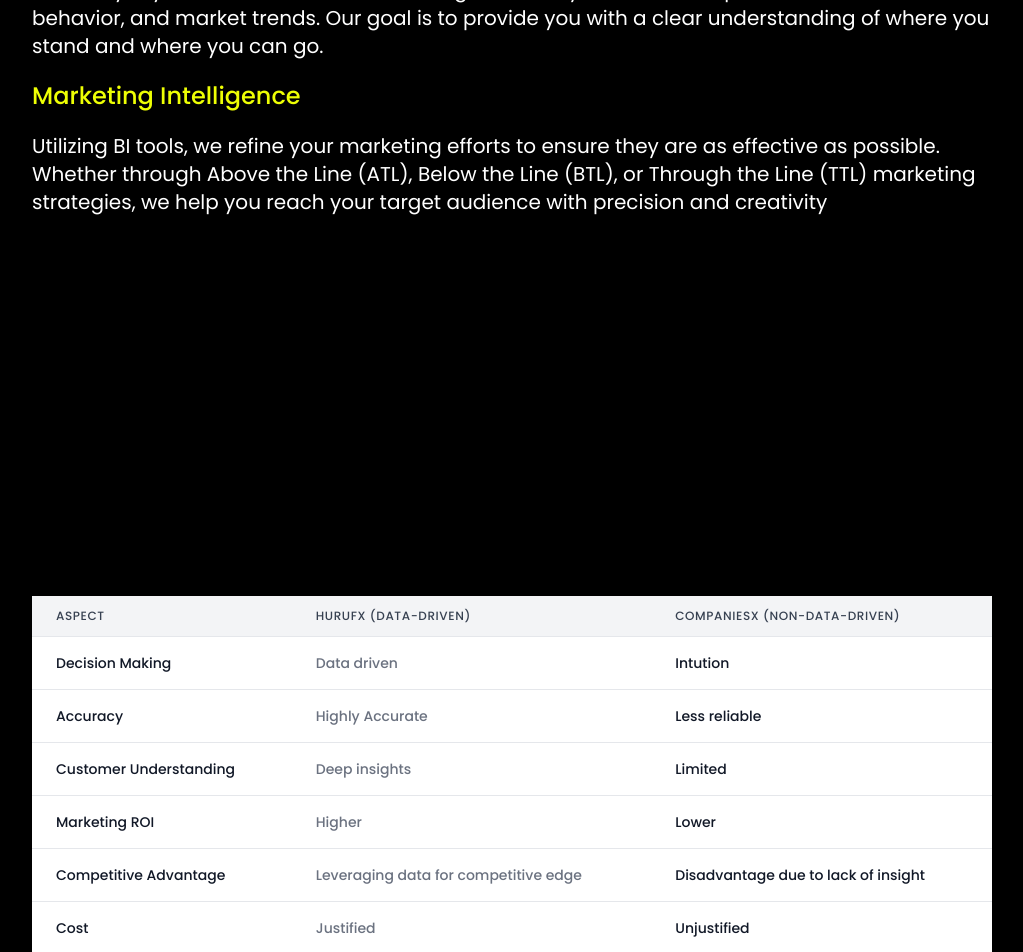
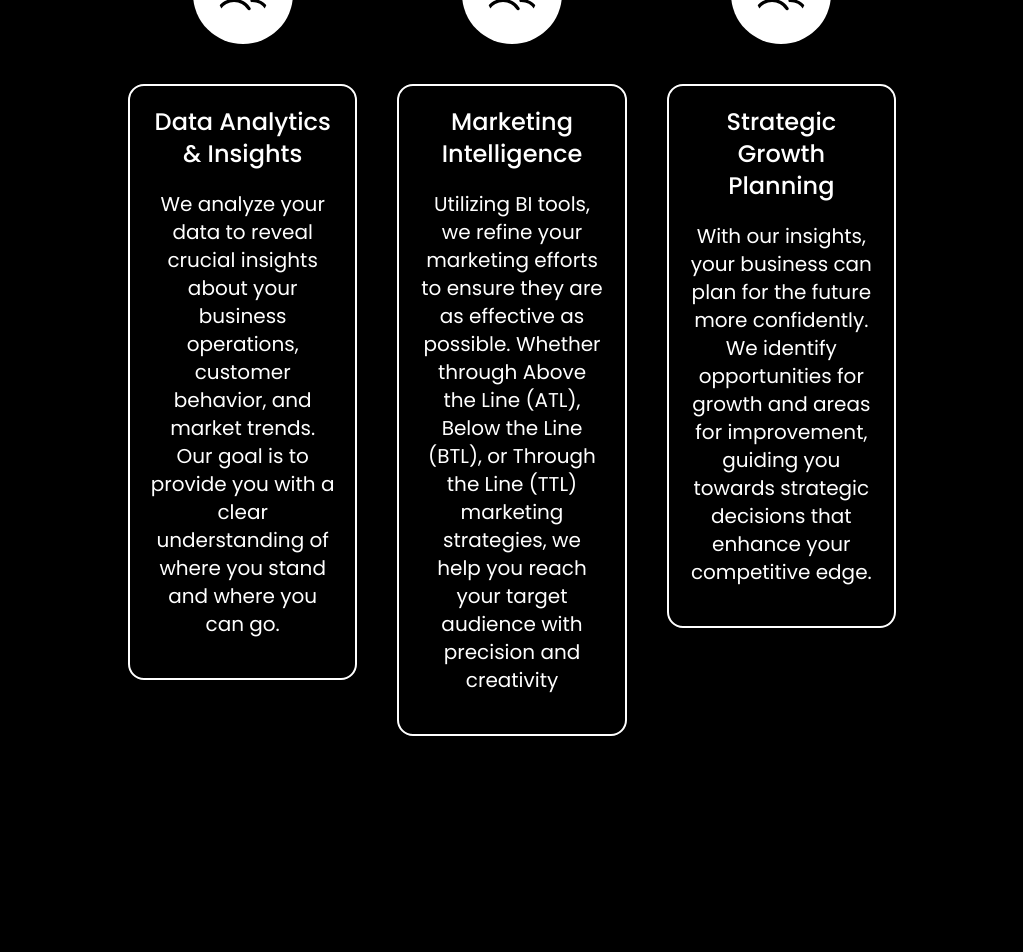
Before and after one commit to faysalewucse/hurufX-grizzly, a React (Vite) app: page /hurufx in a window 1280 px wide. Shown: the part 920-1872 px from the top of the page, without its empty margins (128-1151 px from the left). Built offline with nearby package versions, Linux system fonts and the light colour scheme.

Commit message:
fixed all issues and updates

```diff
--- a/src/pages/about-us/AboutUs.jsx
+++ b/src/pages/about-us/AboutUs.jsx
@@ -1,7 +1,7 @@
 const AboutUs = () => {
   return (
-    <div className="max-w-7xl text-secondary text-justify mx-auto py-28 md:py-40 px-4">
-      <div className="text-center mb-10">
+    <div className="max-w-7xl text-white text-center mx-auto py-28 md:py-40 px-4">
+      <div className="mb-10">
         <h1 className="text-2xl md:text-4xl font-bold mb-4">About HURUF</h1>
         <p className="md:text-lg text-white">
           Drawing its name from the Malay word for &apos;letters&apos;, HURUF
--- a/src/pages/branding-and-design/index.css
+++ b/src/pages/branding-and-design/index.css
@@ -1,7 +1,7 @@
 .inner-hero-banner {
   width: 100%;
   height: 100vh;
-  background: linear-gradient(-45deg, #1c3b21, #000, #1c3b21, #000);
+  background: linear-gradient(-45deg, #0097a7, #000, #0097a7, #000);
   background-size: 400% 400%;
   animation: gradient 15s ease infinite;
   display: flex;
--- a/src/pages/hrufx/HrufX.jsx
+++ b/src/pages/hrufx/HrufX.jsx
@@ -1,3 +1,4 @@
+import { Users } from "@phosphor-icons/react";
 import Table from "./Table";
 
 const HrufX = () => {
@@ -6,7 +7,7 @@
       <div className="max-w-7xl mx-auto">
         <div className="strokeme">
           <h1 className="text-black  text-center text-4xl md:text-6xl font-thin">
-            latest thoughts
+            latest thoughts &gt; HURUFx
           </h1>
         </div>
         <div>
@@ -24,24 +25,29 @@
             "Business Intelligence is the process of using technology to analyze data, transforming it into meaningful information that can inform business decisions. It involves collecting data from various sources, analyzing it, and presenting it in a way that is easy to understand, often through reports, dashboards, and visualizations."
           }
         />
-        <QAA
+        <div
+          className="flex md:flex-row flex-col md:w-4/5 md:mx-auto gap-10"
+          data-aos="fade-up"
+        >
+          <QAA2
             title={"Data Analytics & Insights"}
             description={
               "We analyze your data to reveal crucial insights about your business operations, customer behavior, and market trends. Our goal is to provide you with a clear understanding of where you stand and where you can go."
             }
           />
-        <QAA
+          <QAA2
             title={"Marketing Intelligence"}
             description={
               "Utilizing BI tools, we refine your marketing efforts to ensure they are as effective as possible. Whether through Above the Line (ATL), Below the Line (BTL), or Through the Line (TTL) marketing strategies, we help you reach your target audience with precision and creativity"
             }
           />
-        <QAA
+          <QAA2
             title={"Strategic Growth Planning"}
             description={
               "With our insights, your business can plan for the future more confidently. We identify opportunities for growth and areas for improvement, guiding you towards strategic decisions that enhance your competitive edge. "
             }
           />
+        </div>
         <QAA
           title={"What is Business Intelligence?"}
           description={
@@ -59,10 +65,23 @@
 const QAA = ({ title, description }) => {
   return (
     <div data-aos="fade-left" className="text-white my-5">
-      <h2 className="text-secondary font-medium text-xl md:text-2xl">
-        {title}
-      </h2>
+      <h2 className="text-white font-medium text-xl md:text-2xl">{title}</h2>
       <p className="md:text-xl my-5 leading-8">{description}</p>
     </div>
   );
 };
+
+const QAA2 = ({ title, description }) => {
+  return (
+    <div
+      data-aos="fade-left"
+      className="flex-1 text-white my-5 text-center flex flex-col gap-10 items-center"
+    >
+      <Users className="bg-white rounded-full text-[100px] text-black p-6" />
+      <div className="bg-black rounded-2xl border-2 border-white p-5">
+        <h2 className="text-white font-medium text-xl md:text-2xl">{title}</h2>
+        <p className="md:text-xl my-5 leading-8">{description}</p>
+      </div>
+    </div>
+  );
+};
--- a/src/pages/hrufx/Table.jsx
+++ b/src/pages/hrufx/Table.jsx
@@ -1,28 +1,28 @@
 const Table = () => {
   return (
-    <div className="my-10 max-w-7xl mx-auto">
+    <div data-aos="fade-up" className="my-10 max-w-7xl mx-auto">
       <div className="flex flex-col">
         <div className="shadow-md sm:rounded-lg">
           <div className="inline-block min-w-full align-middle">
             <div className="overflow-hidden ">
-              <table className="w-full divide-y divide-gray-200 table-auto dark:divide-gray-700">
-                <thead className="bg-gray-100 dark:bg-gray-700">
+              <table className="w-full divide-y divide-gray-200 table-auto dark:divide-gray-700 border border-white">
+                <thead className="bg-black">
                   <tr>
                     <th
                       scope="col"
-                      className="py-3 px-6 text-xs font-medium tracking-wider text-left text-gray-700 uppercase dark:text-gray-400"
+                      className="py-3 px-6 text-lg font-bold tracking-wider text-left uppercase text-white border border-white"
                     >
                       Aspect
                     </th>
                     <th
                       scope="col"
-                      className="py-3 px-6 text-xs font-medium tracking-wider text-left text-gray-700 uppercase dark:text-gray-400"
+                      className="py-3 px-6 text-lg font-bold tracking-wider text-left uppercase text-white border border-white"
                     >
                       HURUFx (Data-Driven)
                     </th>
                     <th
                       scope="col"
-                      className="py-3 px-6 text-xs font-medium tracking-wider text-left text-gray-700 uppercase dark:text-gray-400"
+                      className="py-3 px-6 text-lg font-bold tracking-wider text-left uppercase text-white border border-white"
                     >
                       CompaniesX (Non-Data-Driven)
                     </th>
@@ -30,68 +30,68 @@
                 </thead>
                 <tbody className="bg-white divide-y divide-gray-200 dark:bg-gray-800 dark:divide-gray-700">
                   <tr className="hover:bg-gray-100 dark:hover:bg-gray-700">
-                    <td className="py-4 px-6 text-sm font-medium text-gray-900 whitespace-nowrap dark:text-white">
+                    <td className="py-4 px-6 text-sm font-medium whitespace-nowrap bg-black text-white border border-white dark:text-white">
                       Decision Making
                     </td>
-                    <td className="py-4 px-6 text-sm font-medium text-gray-500 whitespace-nowrap dark:text-white">
+                    <td className="py-4 px-6 text-sm font-medium whitespace-nowrap bg-black text-white border border-white dark:text-white">
                       Data driven
                     </td>
-                    <td className="py-4 px-6 text-sm font-medium text-gray-900 whitespace-nowrap dark:text-white">
+                    <td className="py-4 px-6 text-sm font-medium whitespace-nowrap bg-black text-white border border-white dark:text-white">
                       Intution
                     </td>
                   </tr>
                   <tr className="hover:bg-gray-100 dark:hover:bg-gray-700">
-                    <td className="py-4 px-6 text-sm font-medium text-gray-900 whitespace-nowrap dark:text-white">
+                    <td className="py-4 px-6 text-sm font-medium whitespace-nowrap bg-black text-white border border-white dark:text-white">
                       Accuracy
                     </td>
-                    <td className="py-4 px-6 text-sm font-medium text-gray-500 whitespace-nowrap dark:text-white">
+                    <td className="py-4 px-6 text-sm font-medium whitespace-nowrap bg-black text-white border border-white dark:text-white">
                       Highly Accurate
                     </td>
-                    <td className="py-4 px-6 text-sm font-medium text-gray-900 whitespace-nowrap dark:text-white">
+                    <td className="py-4 px-6 text-sm font-medium whitespace-nowrap bg-black text-white border border-white dark:text-white">
                       Less reliable
                     </td>
                   </tr>
                   <tr className="hover:bg-gray-100 dark:hover:bg-gray-700">
-                    <td className="py-4 px-6 text-sm font-medium text-gray-900 whitespace-nowrap dark:text-white">
+                    <td className="py-4 px-6 text-sm font-medium whitespace-nowrap bg-black text-white border border-white dark:text-white">
                       Customer Understanding
                     </td>
-                    <td className="py-4 px-6 text-sm font-medium text-gray-500 whitespace-nowrap dark:text-white">
+                    <td className="py-4 px-6 text-sm font-medium whitespace-nowrap bg-black text-white border border-white dark:text-white">
                       Deep insights
                     </td>
-                    <td className="py-4 px-6 text-sm font-medium text-gray-900 whitespace-nowrap dark:text-white">
+                    <td className="py-4 px-6 text-sm font-medium whitespace-nowrap bg-black text-white border border-white dark:text-white">
                       Limited
                     </td>
                   </tr>
                   <tr className="hover:bg-gray-100 dark:hover:bg-gray-700">
-                    <td className="py-4 px-6 text-sm font-medium text-gray-900 whitespace-nowrap dark:text-white">
+                    <td className="py-4 px-6 text-sm font-medium whitespace-nowrap bg-black text-white border border-white dark:text-white">
                       Marketing ROI
                     </td>
-                    <td className="py-4 px-6 text-sm font-medium text-gray-500 whitespace-nowrap dark:text-white">
+                    <td className="py-4 px-6 text-sm font-medium whitespace-nowrap bg-black text-white border border-white dark:text-white">
                       Higher
                     </td>
-                    <td className="py-4 px-6 text-sm font-medium text-gray-900 whitespace-nowrap dark:text-white">
+                    <td className="py-4 px-6 text-sm font-medium whitespace-nowrap bg-black text-white border border-white dark:text-white">
                       Lower
                     </td>
                   </tr>
                   <tr className="hover:bg-gray-100 dark:hover:bg-gray-700">
-                    <td className="py-4 px-6 text-sm font-medium text-gray-900 whitespace-nowrap dark:text-white">
+                    <td className="py-4 px-6 text-sm font-medium whitespace-nowrap bg-black text-white border border-white dark:text-white">
                       Competitive Advantage
                     </td>
-                    <td className="py-4 px-6 text-sm font-medium text-gray-500 whitespace-nowrap dark:text-white">
+                    <td className="py-4 px-6 text-sm font-medium whitespace-nowrap bg-black text-white border border-white dark:text-white">
                       Leveraging data for competitive edge
                     </td>
-                    <td className="py-4 px-6 text-sm font-medium text-gray-900 whitespace-nowrap dark:text-white">
+                    <td className="py-4 px-6 text-sm font-medium whitespace-nowrap bg-black text-white border border-white dark:text-white">
                       Disadvantage due to lack of insight
                     </td>
                   </tr>
                   <tr className="hover:bg-gray-100 dark:hover:bg-gray-700">
-                    <td className="py-4 px-6 text-sm font-medium text-gray-900 whitespace-nowrap dark:text-white">
+                    <td className="py-4 px-6 text-sm font-medium whitespace-nowrap bg-black text-white border border-white dark:text-white">
                       Cost
                     </td>
-                    <td className="py-4 px-6 text-sm font-medium text-gray-500 whitespace-nowrap dark:text-white">
+                    <td className="py-4 px-6 text-sm font-medium whitespace-nowrap bg-black text-white border border-white dark:text-white">
                       Justified
                     </td>
-                    <td className="py-4 px-6 text-sm font-medium text-gray-900 whitespace-nowrap dark:text-white">
+                    <td className="py-4 px-6 text-sm font-medium whitespace-nowrap bg-black text-white border border-white dark:text-white">
                       Unjustified
                     </td>
                   </tr>
```
Also changed, not shown: src/pages/branding-and-design/BrandingAndDesign.jsx (+5 -5 lines), src/pages/contact/Contact.jsx (+39 -36 lines), src/pages/digital-development/DigitalDevelopment.jsx (+5 -8 lines), src/pages/user-exp/UserExperience.jsx (+9 -8 lines). Lines whose indentation alone changed are shown as unchanged.
